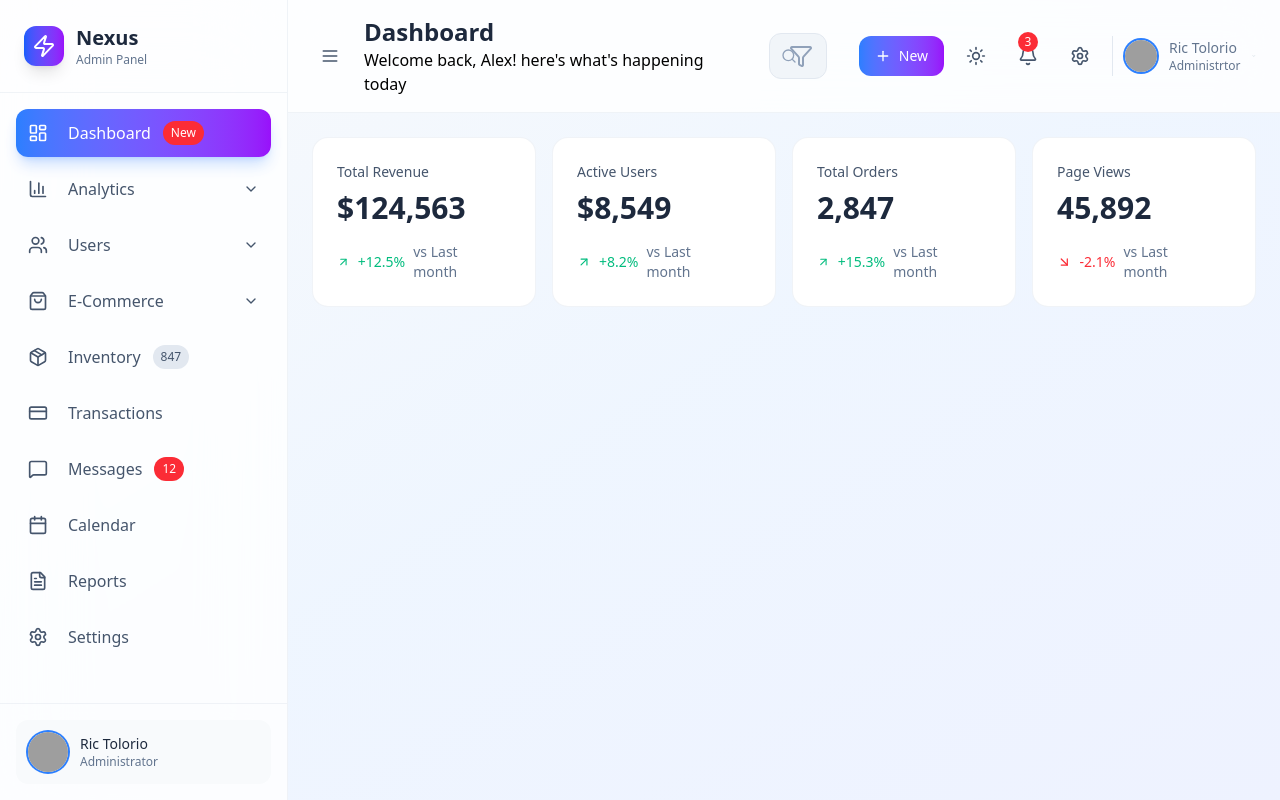
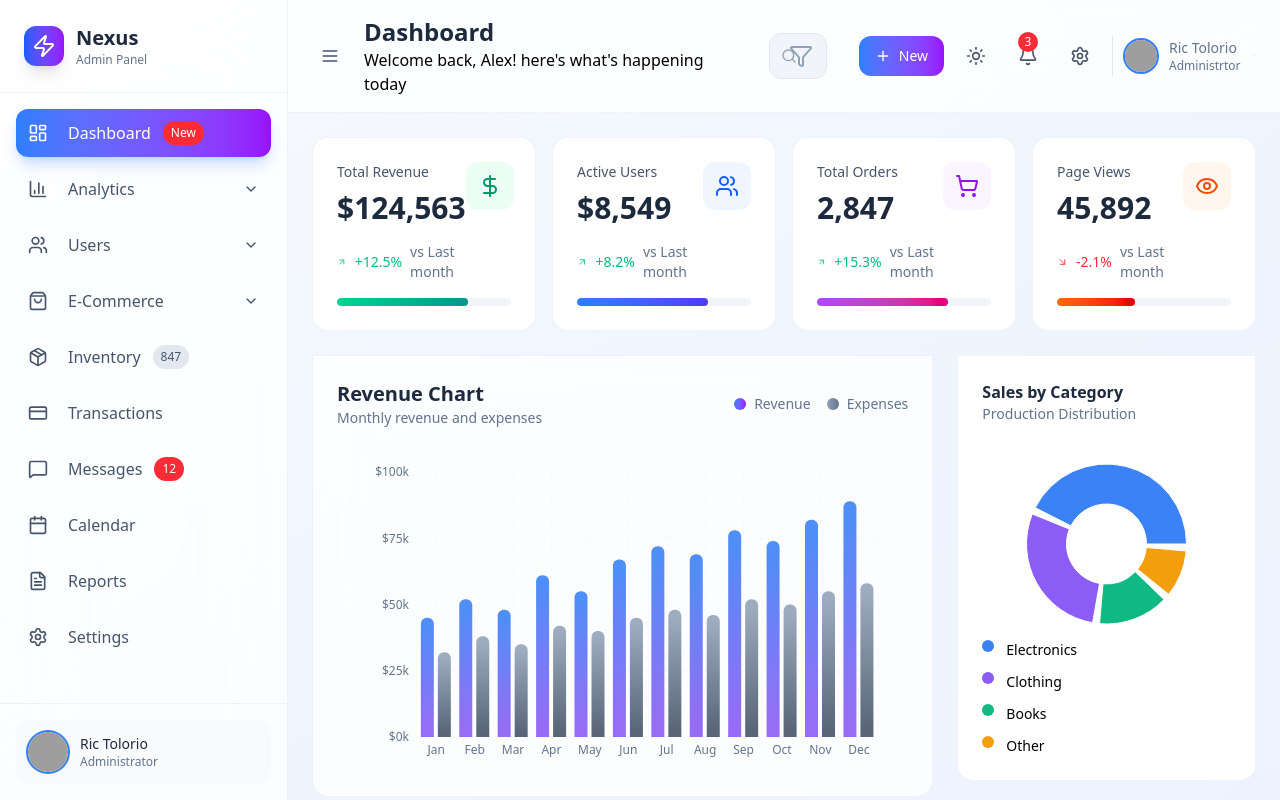
Before and after one commit to rictolorio/admindashboard, a React (Vite) app: page / in a window 1280 px wide. Built offline with nearby package versions, Linux system fonts and the light colour scheme; grey boxes are pictures that could not be loaded.

Commit message:
init admin dashboard

```diff
--- a/package.json
+++ b/package.json
@@ -14,6 +14,7 @@
     "lucide-react": "^0.539.0",
     "react": "^19.1.1",
     "react-dom": "^19.1.1",
+    "recharts": "^3.1.2",
     "tailwindcss": "^4.1.12"
   },
   "devDependencies": {
--- /dev/null
+++ b/src/components/dashboard/ChartSection.jsx
@@ -0,0 +1,19 @@
+import React from 'react'
+import RevenueChart from './RevenueChart'
+import SalesChart from './SalesChart'
+
+function ChartSection() {
+  return (
+    <div className='grid grid-cols-1 xl:grid-cols-3 gap-6'>
+        <div className='xl:col-span-2 '>
+            <RevenueChart />
+        </div>
+
+        <div className='space-y-6 '>
+            <SalesChart />
+        </div>
+    </div>
+  )
+}
+
+export default ChartSection
--- a/src/components/dashboard/Dashboard.jsx
+++ b/src/components/dashboard/Dashboard.jsx
@@ -1,11 +1,14 @@
 import React from 'react'
 import StatsGrid  from './StatsGrid'
+import ChartSection  from './ChartSection'
 
 function Dashboard() {
   return (
     <div className='space-y-6'>
         {/* Stats Grid */}
         <StatsGrid />
+
+        <ChartSection />
     </div>
   )
 }
--- /dev/null
+++ b/src/components/dashboard/RevenueChart.jsx
@@ -0,0 +1,113 @@
+import React from "react";
+import {
+  BarChart,
+  Bar,
+  XAxis,
+  YAxis,
+  CartesianGrid,
+  ResponsiveContainer,
+  Tooltip,
+} from "recharts";
+
+function RevenueChart() {
+  const data = [
+    { month: "Jan", revenue: 45000, expenses: 32000 },
+    { month: "Feb", revenue: 52000, expenses: 38000 },
+    { month: "Mar", revenue: 48000, expenses: 35000 },
+    { month: "Apr", revenue: 61000, expenses: 42000 },
+    { month: "May", revenue: 55000, expenses: 40000 },
+    { month: "Jun", revenue: 67000, expenses: 45000 },
+    { month: "Jul", revenue: 72000, expenses: 48000 },
+    { month: "Aug", revenue: 69000, expenses: 46000 },
+    { month: "Sep", revenue: 78000, expenses: 52000 },
+    { month: "Oct", revenue: 74000, expenses: 50000 },
+    { month: "Nov", revenue: 82000, expenses: 55000 },
+    { month: "Dec", revenue: 89000, expenses: 58000 },
+  ];
+
+  return (
+    <div className="bg-white/80 dark:bg-slate-900/80 backdrop-blur-xl rounded-b-2xl border border-slate-200/50 dark:border-slate-700/50 p-6">
+      {/* Header */}
+      <div className="flex items-center justify-between mb-6">
+        <div>
+          <h3 className="text-xl font-bold text-slate-800 dark:text-white">
+            Revenue Chart
+          </h3>
+          <p className="text-sm text-slate-500 dark:text-slate-400">
+            Monthly revenue and expenses
+          </p>
+        </div>
+
+        <div className="flex items-center space-x-4">
+          <div className="flex items-center space-x-2">
+            <div className="w-3 h-3 bg-gradient-to-r from-blue-500 to-purple-600 rounded-full"></div>
+            <span className="text-sm text-slate-500 dark:text-slate-400">
+              Revenue
+            </span>
+          </div>
+
+          <div className="flex items-center space-x-2">
+            <div className="w-3 h-3 bg-gradient-to-r from-slate-400 to-slate-500 rounded-full"></div>
+            <span className="text-sm text-slate-500 dark:text-slate-400">
+              Expenses
+            </span>
+          </div>
+        </div>
+      </div>
+
+      {/* Chart */}
+      <div className="h-80">
+        <ResponsiveContainer width="100%" height="100%">
+          <BarChart data={data} margin={{ top: 20, right: 30, left: 20, bottom: 5 }}>
+            <CartesianGrid strokeDasharray="3 3" stroke="#e2e8f0" opacity={0.3} />
+
+            <XAxis
+              dataKey="month"
+              stroke="#64748b"
+              fontSize={12}
+              tickLine={false}
+              axisLine={false}
+            />
+
+            <YAxis
+              stroke="#64748b"
+              fontSize={12}
+              tickLine={false}
+              axisLine={false}
+              tickFormatter={(value) => `$${value / 1000}k`}
+            />
+
+            <Tooltip
+              contentStyle={{
+                backgroundColor: "rgba(255,255,255,0.95)",
+                borderRadius: "12px",
+                border: "none",
+                boxShadow: "0 10px 40px rgba(0,0,0,0.1)",
+              }}
+              formatter={(value) => [`$${value.toLocaleString()}`, ""]}
+            />
+
+            <Bar dataKey="revenue" fill="url(#revenueGradient)" radius={[6, 6, 0, 0]} />
+            <Bar dataKey="expenses" fill="url(#expensesGradient)" radius={[6, 6, 0, 0]} />
+
+            {/* Gradient defs */}
+            <defs>
+              <linearGradient id="revenueGradient" x1="0" y1="0" x2="0" y2="1">
+                <stop offset="5%" stopColor="#3b82f6" stopOpacity={0.9} />
+                <stop offset="95%" stopColor="#8b5cf6" stopOpacity={0.9} />
+              </linearGradient>
+              <linearGradient id="expensesGradient" x1="0" y1="0" x2="0" y2="1">
+                <stop offset="5%" stopColor="#94a3b8" stopOpacity={0.9} />
+                <stop offset="95%" stopColor="#475569" stopOpacity={0.9} />
+              </linearGradient>
+            </defs>
+          </BarChart>
+        </ResponsiveContainer>
+      </div>
+    </div>
+  );
+}
+
+// 1:12:29
+
+export default RevenueChart;
--- /dev/null
+++ b/src/components/dashboard/SalesChart.jsx
@@ -0,0 +1,67 @@
+import React from 'react'
+import {PieChart, Pie, ResponsiveContainer, Tooltip, Cell} from 'recharts'
+
+function SalesChart() {
+  const data = [
+    {name: 'Electronics', value:45, color:'#3b82f6' },
+    {name: 'Clothing', value:30, color:'#8b5cf6' },
+    {name: 'Books', value:15, color:'#10b981' },
+    {name: 'Other', value:10, color:'#f59e0b' },
+  ]
+
+  return (
+    <div className='bg-white dark:bg-slate-900 backdrop-xl rounded-b-2xl p-6 border border-slate-200/50 dark:border-slate-700/50 '>
+      <div className='mb-6'>
+          <h3 className='text-lg- font-bold text-slate-800 dark:text-white'>Sales by Category</h3>
+          <p className='text-sm text-slate-500 dark:text-slate-400'>Production Distribution</p>
+        </div>
+        <div className='h-48'>
+          <ResponsiveContainer width='100%' height='100%'>
+            <PieChart>
+              <Pie
+                data={data}
+                cx='50%'
+                cy='50%'
+                innerRadius={40}
+                outerRadius={80}
+                paddingAngle={5}
+                datakey='value'
+              >
+              {data.map((entry, index)=> (
+                <Cell key={`cell-${index}`} fill={entry.color} />
+              ))}
+              </Pie>
+              <Tooltip
+                contentStyle={{
+                  backgroundColor: 'rgba(255, 255, 255, 0.95)',
+                  border: 'none',
+                  borderRadius: '12px',
+                  boxShadow: '0 10px 40px rgba(0, 0, 0, 0.1)'
+                }}
+              />
+            </PieChart>
+          </ResponsiveContainer>
+      </div>
+
+      <div className='space-y-3'>
+        {data.map((item, index)=>{
+          return (
+            <div className='flex items-center justify-between' key={index}>
+              <div className='flex items-cdenter space-x-3'>
+                <div className='w-3 h-3 rounded-full' style={{backgroundColor: item.color}} />
+                  <span className='text-sm text-late-600 dark:text-slate-400'>
+                    {item.name}
+                  </span>
+
+
+              </div>
+            </div>
+          )
+
+        })}
+      </div>
+    </div>
+  )
+}
+
+export default SalesChart
--- a/src/components/dashboard/StatsGrid.jsx
+++ b/src/components/dashboard/StatsGrid.jsx
@@ -38,9 +38,9 @@ const stats = [
         change: '-2.1%',
         trend: 'down',
         icon: Eye,
-        color: 'from-emerald-400 to-teal-600',
-        bgcolor: 'bg-emerald-50 dark:bg-emerald-900/20',
-        textColor: 'text-emerald-600 dark:text-emerald-400'
+        color: 'from-orange-500 to-red-600',
+        bgcolor: 'bg-orange-50 dark:bg-orange-900/20',
+        textColor: 'text-orange-600 dark:text-orange-400'
     }
 ]
 
@@ -73,20 +73,19 @@ function StatsGrid() {
                         </span>
                     </div>
                 </div>
-                <div className={'p-3 rounded-xl group-hover:scale-110 tranition-all duration-200'}>
+                <div className={`p-3 rounded-xl ${stats.bgcolor} group-hover:scale-110 tranition-all duration-300`}>
 
-                {/* ProgressBar */}
-                <div className='mt-4 bg-slate-100 dark:bg-slate-800 rounded-full overflow-hidden'>
-                    <div className={'w-full bg-gradient-to-r rounded-full transition-all duration-100'}>
-                    </div>
-                </div>
-
+                    {<stats.icon className={`w-6 h-6 ${stats.textColor}`}/> }
                 </div>
             </div>
 
-            {/* 1:00 */}
+            {/* ProgressBar */}
+            <div className='mt-4 h-2 bg-slate-100 dark:bg-slate-800 rounded-full overflow-hidden'>
+                <div className={`h-full bg-gradient-to-r ${stats.color} rounded-full transition-all duration-100`} style ={{width: stats.trend === 'up' ? '75%' : '45%'}}>
+                </div>
+            </div>
+        </div>
 
-        </div>
        )
        })}
     </div>
```
Also changed, not shown: 1 other file (tests, documents, lock files or other folders).
